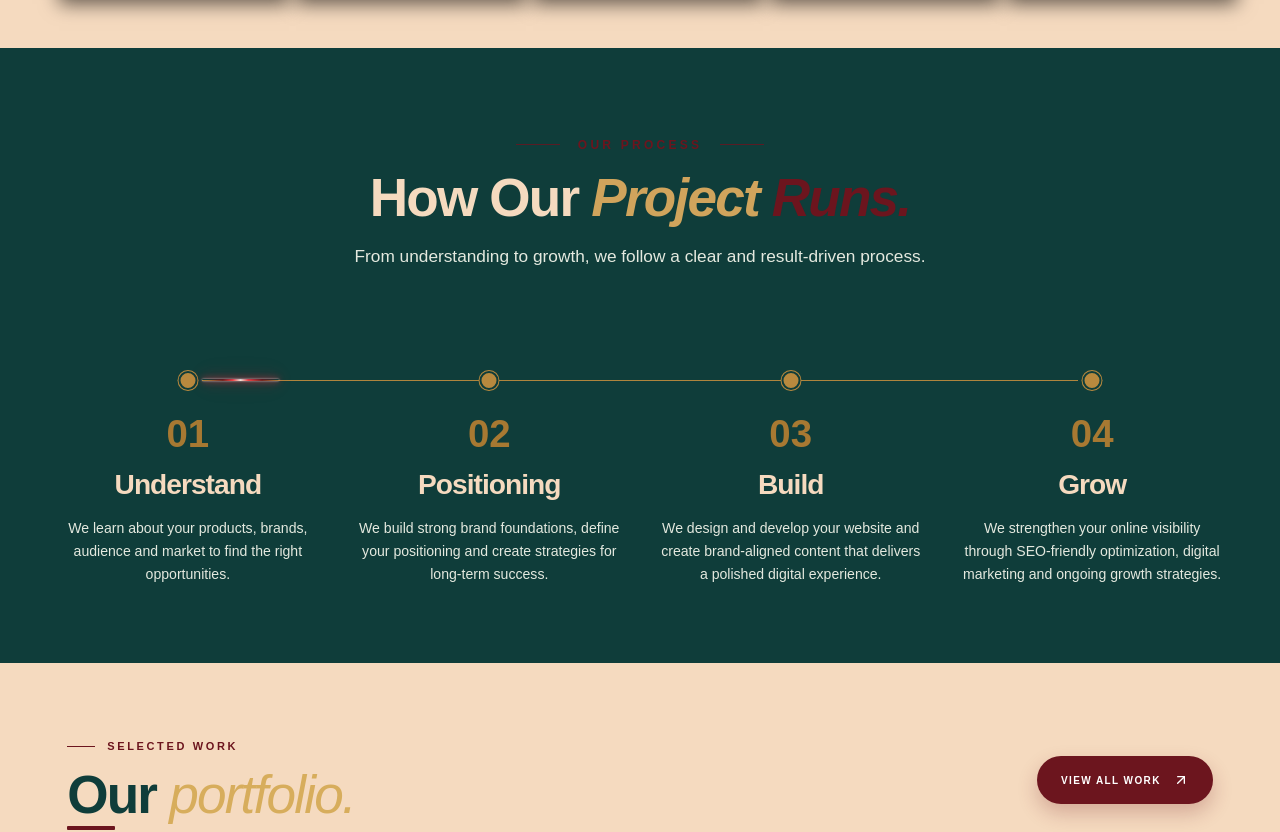
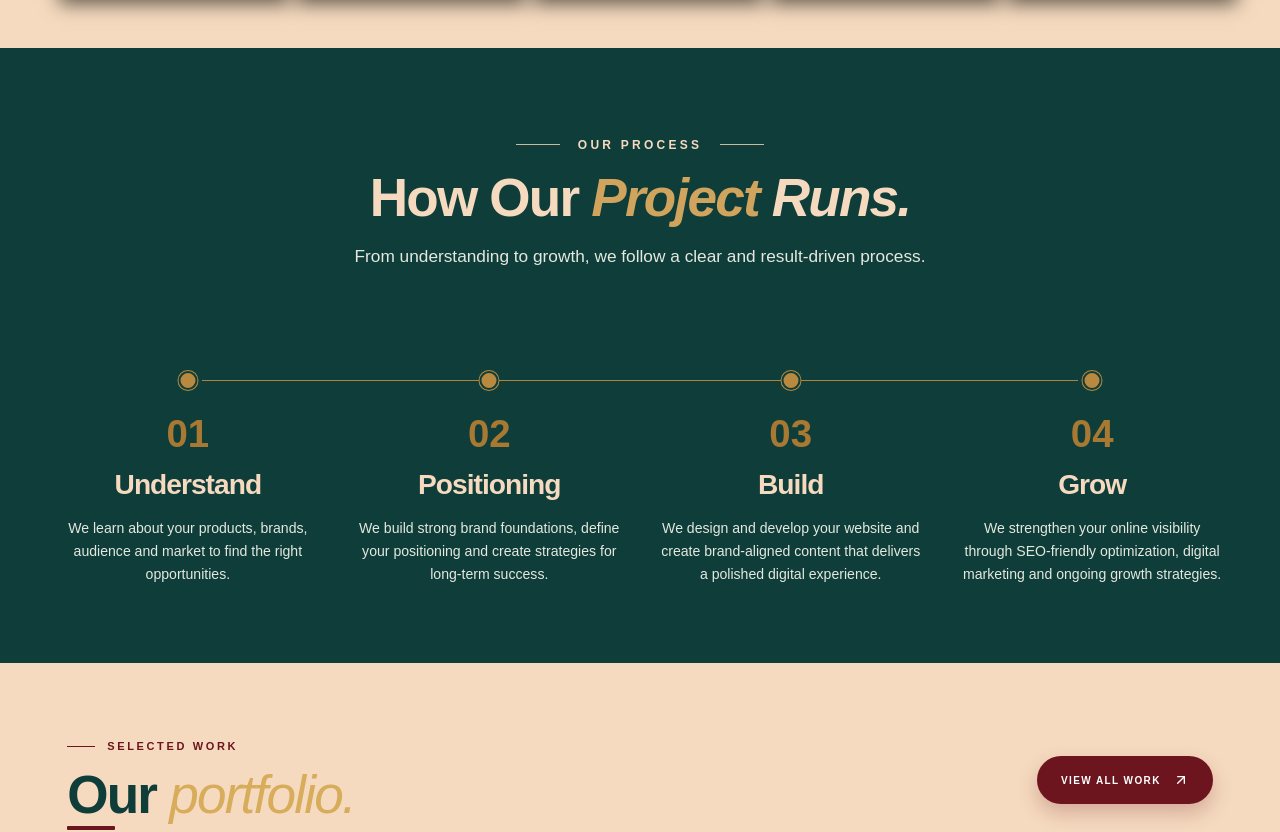
Before and after one commit to officialsocialure-git/Socialure, a Next.js app in the folder frontend/: page / in a window 1280 px wide. Shown: the part 2361-3193 px from the top of the page. Built offline with nearby package versions, Linux system fonts and the light colour scheme; no server answers; grey boxes are pictures that could not be loaded; a web font is replaced by a local one.

Commit message:
our process pages edit

```diff
--- a/frontend/src/components/sections/contact/ContactBrief.jsx
+++ b/frontend/src/components/sections/contact/ContactBrief.jsx
@@ -102,18 +102,16 @@ export default function ContactBrief() {
             a product shoot or a brand film — we’d love to hear it.
           </p>
           <a className="contact-brief__detail" href="mailto:hello@aurelia.studio">
-            <Mail aria-hidden="true" /><span>hello@aurelia.studio</span>
+            <Mail aria-hidden="true" /><span>officialsocialure@gmail.com</span>
           </a>
           <a className="contact-brief__detail" href="tel:+918920286941">
             <Phone aria-hidden="true" /><span>+91 89202 86941</span>
           </a>
-          <a className="contact-brief__detail" href="https://www.instagram.com/" target="_blank" rel="noreferrer">
-            <Instagram aria-hidden="true" /><span>Follow us on Instagram</span>
-          </a>
+
           <div className="contact-brief__socials" aria-label="Social media">
             <a href="https://www.facebook.com/" target="_blank" rel="noreferrer" aria-label="Facebook"><Facebook /></a>
             <a href="https://x.com/" target="_blank" rel="noreferrer" aria-label="X"><span className="contact-brief__x-mark">𝕏</span></a>
-            <a href="https://www.linkedin.com/" target="_blank" rel="noreferrer" aria-label="LinkedIn"><Linkedin /></a>
+            <a href="https://www.linkedin.com/" target="_blank" rel="noreferrer" aria-label="Instagram"><Instagram/></a>
           </div>
         </div>
       </div>
--- a/frontend/src/components/sections/process/project-process.css
+++ b/frontend/src/components/sections/process/project-process.css
@@ -32,6 +32,10 @@
   letter-spacing: -1.8px;
 }
 .project-process h2 em { color: var(--process-gold); font-weight: 600; }
+
+/* Cream text keeps these accents readable on the dark green section. */
+.project-process .project-process-eyebrow,
+.project-process h2 .project-runs-word { color: var(--process-cream) !important; }
 .project-process-subtitle {
   margin: 18px auto 0; text-align: center; max-width: 820px;
   font-size: clamp(14px, 1.35vw, 20px); line-height: 1.6; color: #343b36;
@@ -57,7 +61,8 @@
   pointer-events: none;
   background: linear-gradient(90deg, transparent 0%, rgba(108, 21, 30, .15) 8%, #6C151E 27%, #ff3648 40%, #fff7f6 50%, #ff3648 60%, #6C151E 78%, transparent 100%);
   box-shadow: 0 0 2px #fff0f0, 0 0 6px #ff3044, 0 0 14px rgba(255, 30, 52, .85), 0 0 24px rgba(108, 21, 30, .5);
-  animation: process-red-streak 4.8s linear infinite;
+  animation: none;
+  display: none;
   will-change: left;
 }
 @keyframes process-red-streak {
--- a/frontend/src/styles/brand.css
+++ b/frontend/src/styles/brand.css
@@ -130,11 +130,11 @@ body,.agency-site{background-color:#0F3D3A}
 
 /* Burgundy eyebrow and Runs; keep Project in the original gold. */
 .agency-site .project-process .project-process-eyebrow{
-  color:#6C151E!important;
+  color:#F5DABF!important;
 }
 .agency-site .project-process .project-process-eyebrow span{
-  background:#6C151E!important;
-  background-color:#6C151E!important;
+  background:#F5DABF!important;
+  background-color:#F5DABF!important;
 }
 .agency-site .project-process h2 em{
   color:#D0A45C!important;
@@ -143,7 +143,7 @@ body,.agency-site{background-color:#0F3D3A}
   color:#D0A45C!important;
 }
 .agency-site .project-process h2 em .project-runs-word{
-  color:#6C151E!important;
+  color:#F5DABF!important;
 }
 
 /* Philosophy eyebrow label and its horizontal accent line in burgundy red. */
@@ -173,7 +173,7 @@ body,.agency-site{background-color:#0F3D3A}
 .agency-site[data-theme="dark"] .hero h1 .hero-bordo,
 .agency-site[data-theme="dark"] .hero h1 .bordo,
 .agency-site[data-theme="dark"] .hero h1 .text-bordo{
-  color:#6C151E!important;
+  color:#F5DABF!important;
 }
 .agency-site[data-theme="dark"] .philosophy-section,
 .agency-site[data-theme="dark"] .project-process,
```
